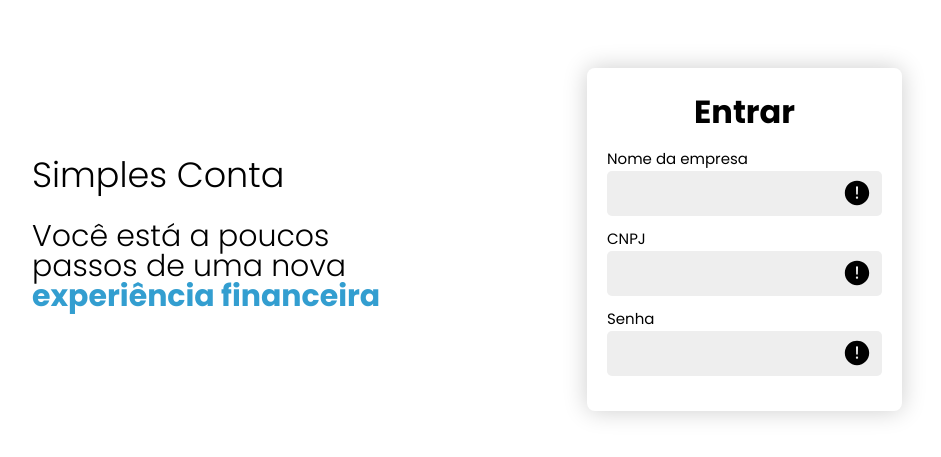
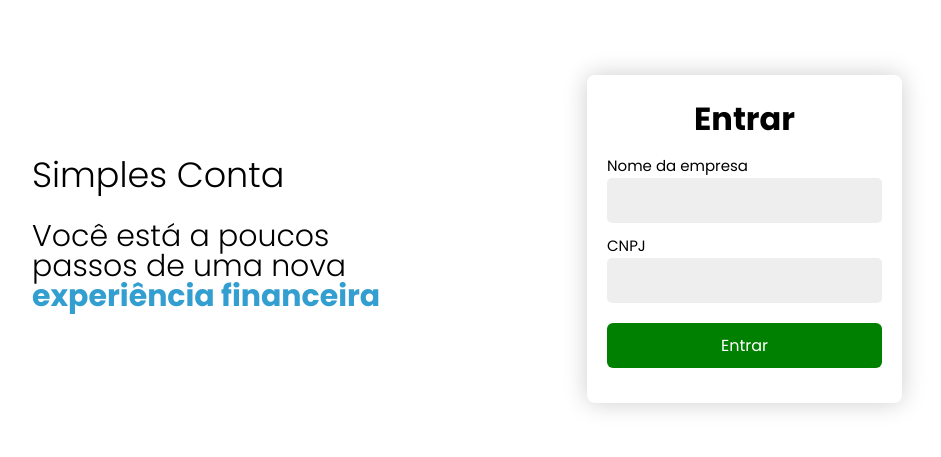
Before and after one commit to GeorgeSantana1/simples-conta-internet-banking, a React (Create React App) app: page /auth in a window 1280 px wide. Shown: the part 161-618 px from the top of the page, without its empty margins (173-1114 px from the left). Built offline with nearby package versions, Linux system fonts and the light colour scheme.

Commit message:
Yup validation added to the login page

```diff
--- a/src/components/Input/index.tsx
+++ b/src/components/Input/index.tsx
@@ -1,4 +1,4 @@
-import React, { useRef, useEffect } from 'react'
+import React, { useRef } from 'react'
 
 import {
   Container,
@@ -10,11 +10,12 @@
 interface Props {
   name: string,
   label: string,
+  error?: string
 }
 
 type InputProps = JSX.IntrinsicElements['input'] & Props
 
-const Input: React.FC<InputProps> = ({ name, label, ...rest }) => {
+const Input: React.FC<InputProps> = ({ name, label, error, ...rest }) => {
   const inputRef = useRef<HTMLInputElement>(null)
 
   return (
@@ -22,12 +23,14 @@
       <label>{label}</label>
       <InputContainer>
         <input ref={inputRef} {...rest} />
-        <ErrorContainer>
-          <div className="error-container">
-            <p>Erro neste campo</p>
-          </div>
-          <ErrorIcon />
-        </ErrorContainer>
+        {error && (
+          <ErrorContainer>
+            <div className="error-container">
+              <p>{error}</p>
+            </div>
+            <ErrorIcon />
+          </ErrorContainer>
+        )}
       </InputContainer>
     </Container>
   )
--- a/src/components/Input/styles.ts
+++ b/src/components/Input/styles.ts
@@ -41,7 +41,8 @@
     padding: 5px;
     font-size: 14px;
     border-radius: 4px;
-    background: green;
+    background: #b22;
+    color: white;
     position: absolute;
     bottom: 30px;
     left: -20px;
@@ -56,7 +57,8 @@
 `
 
 export const ErrorIcon = styled(IoIosAlert)`
-  width: 30px;
-  height: 30px;
+  width: 25px;
+  height: 25px;
   margin-right: 10px;
+  color: #b22;
 `
--- a/src/pages/Login/index.tsx
+++ b/src/pages/Login/index.tsx
@@ -1,4 +1,5 @@
-import React, { useState } from 'react'
+import React, { FormEvent, useState } from 'react'
+import * as Yup from 'yup'
 
 import Input from '../../components/Input'
 import { cnpjMask } from '../../utils/masks'
@@ -9,12 +10,52 @@
   PresentationContainer
 } from './styles'
 
+interface Errors {
+  name?: string,
+  cnpj?: string
+}
+
 const Login: React.FC = () => {
   const [name, setName] = useState('')
   const [cnpj, setCnpj] = useState('')
 
+  const [errors, setErrors] = useState<Errors>()
+
   function maskCnpj(cnpj: string) {
     setCnpj(cnpjMask(cnpj))
+  }
+
+  async function handleSubmit(event: FormEvent) {
+    event.preventDefault()
+
+    const data = {
+      name, cnpj
+    }
+
+    const scheme = Yup.object().shape({
+      name: Yup.string().required('O nome é obrigatório'),
+      cnpj: Yup.string()
+        .required('O CNPJ é obrigatório')
+        .test('len', 'CNPJ inválido', val => val?.toString().length === 18)
+    })
+
+    try {
+      await scheme.validate(data, {
+        abortEarly: false
+      })
+
+      setErrors({})
+    } catch(error) {
+      if (error instanceof Yup.ValidationError) {
+        const validationErrors: any = {};
+
+        error.inner.forEach((e: any) => {
+          validationErrors[e.path] = e.message
+        })
+
+        setErrors(validationErrors)
+      }
+    }
   }
 
   return (
@@ -30,22 +71,24 @@
         </div>
       </PresentationContainer>
 
-      <InputContainer>
+      <InputContainer onSubmit={handleSubmit}>
         <h1>Entrar</h1>
         <Input
           name="name"
           label="Nome da empresa"
+          onChange={e => setName(e.target.value)}
+          error={errors?.name}
         />
         <Input
           name="cnpj"
           label="CNPJ"
           value={cnpj}
           onChange={e => maskCnpj(e.target.value)}
+          error={errors?.cnpj}
         />
-        <Input
-          name="password"
-          label="Senha"
-        />
+        <button type="submit">
+          Entrar
+        </button>
       </InputContainer>
     </Container>
   )
--- a/src/pages/Login/styles.ts
+++ b/src/pages/Login/styles.ts
@@ -75,7 +75,7 @@
   }
 `
 
-export const InputContainer = styled.div`
+export const InputContainer = styled.form`
   padding: 20px 20px 35px 20px;
   border-radius: 8px;
   box-shadow: 0 0 25px rgba(0,0,0,0.2);
@@ -83,4 +83,17 @@
   > h1 {
     text-align: center;
   }
+
+  > button {
+    width: 100%;
+    background: green;
+    border-radius: 6px;
+    height: 45px;
+    display: flex;
+    align-items: center;
+    justify-content: center;
+    margin-top: 20px;
+    color: white;
+    font-size: 16px;
+  }
 `
```
